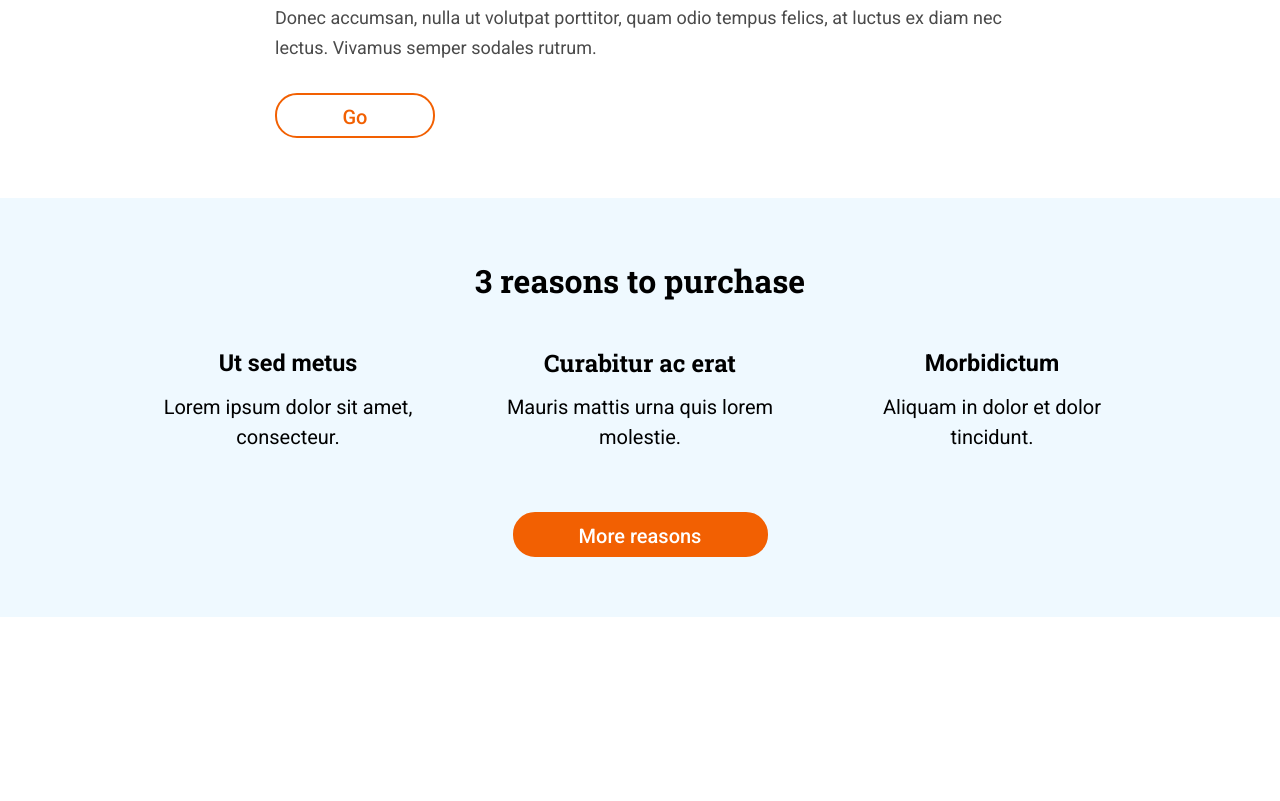
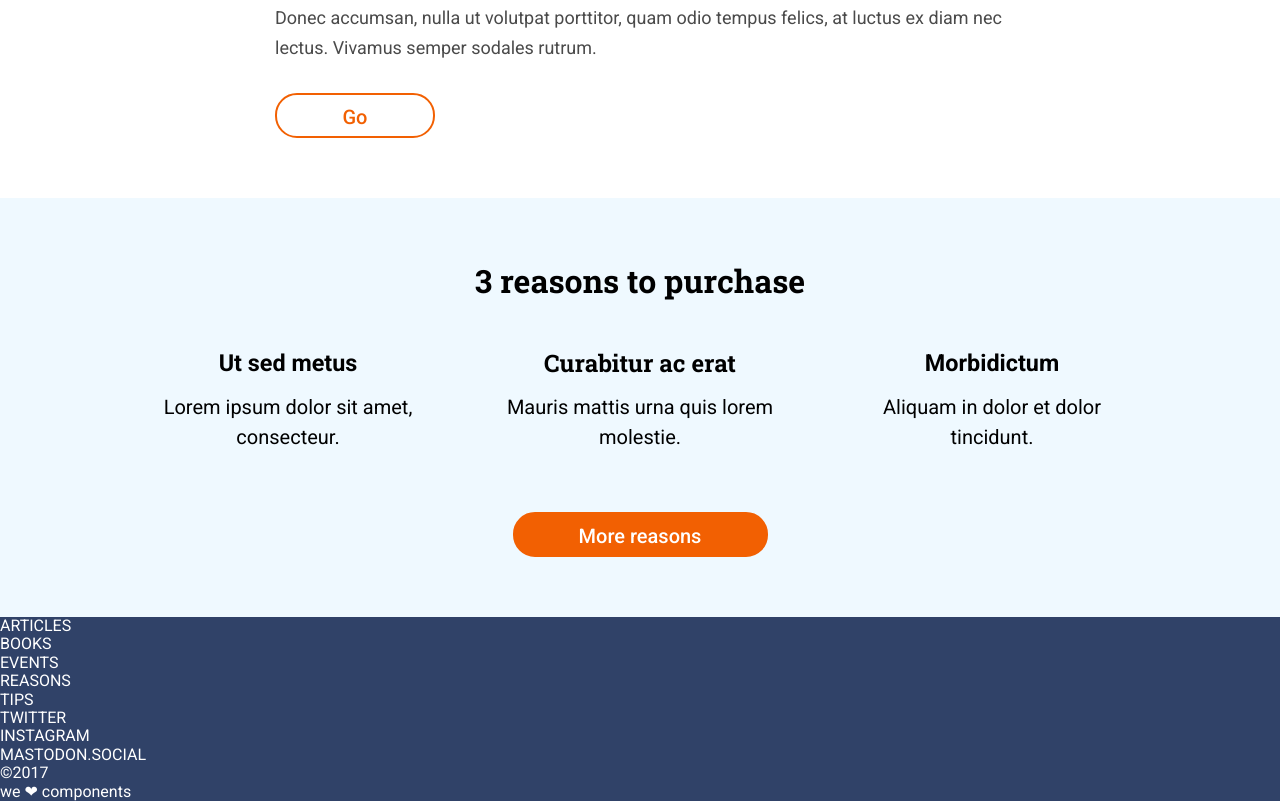
Before and after one commit to masopego/Anonymous-Snow, a website: page src/html/index.html in a window 1280 px wide. Shown: the part 962-1763 px from the top of the page. Before the commit the page ends 1579 px from the top, so only its background shows below. Drawn offline with nearby package versions, Linux system fonts and the light colour scheme; files that its build step writes are made by us from their sources; files whose address does not match are found by name.

Commit message:
Add footer html structure

```diff
--- a/src/html/partials/footer.html
+++ b/src/html/partials/footer.html
@@ -1 +1,24 @@
-<footer></footer>
+<footer class="footer">
+  <div class="footer__container">
+    <nav class="footer__menu">
+      <ul>
+        <li class="uppercase">articles</li>
+        <li class="uppercase">books</li>
+        <li class="uppercase">events</li>
+        <li class="uppercase">reasons</li>
+        <li class="uppercase">tips</li>
+      </ul>
+    </nav>
+    <nav class="footer__menu">
+      <ul>
+        <li class="uppercase">twitter</li>
+        <li class="uppercase">instagram</li>
+        <li class="uppercase">mastodon.social</li>
+      </ul>
+    </nav>
+    <div class="footer__menu">
+      <p>&copy;2017</p>
+      <p>we<span> ❤︎ </span>components</p>
+    </div>
+  </div>
+</footer>
--- a/src/scss/layout/_footer.scss
+++ b/src/scss/layout/_footer.scss
@@ -0,0 +1,4 @@
+.footer {
+  background-color: $color-dark;
+  color: $color-primary;
+}
```
